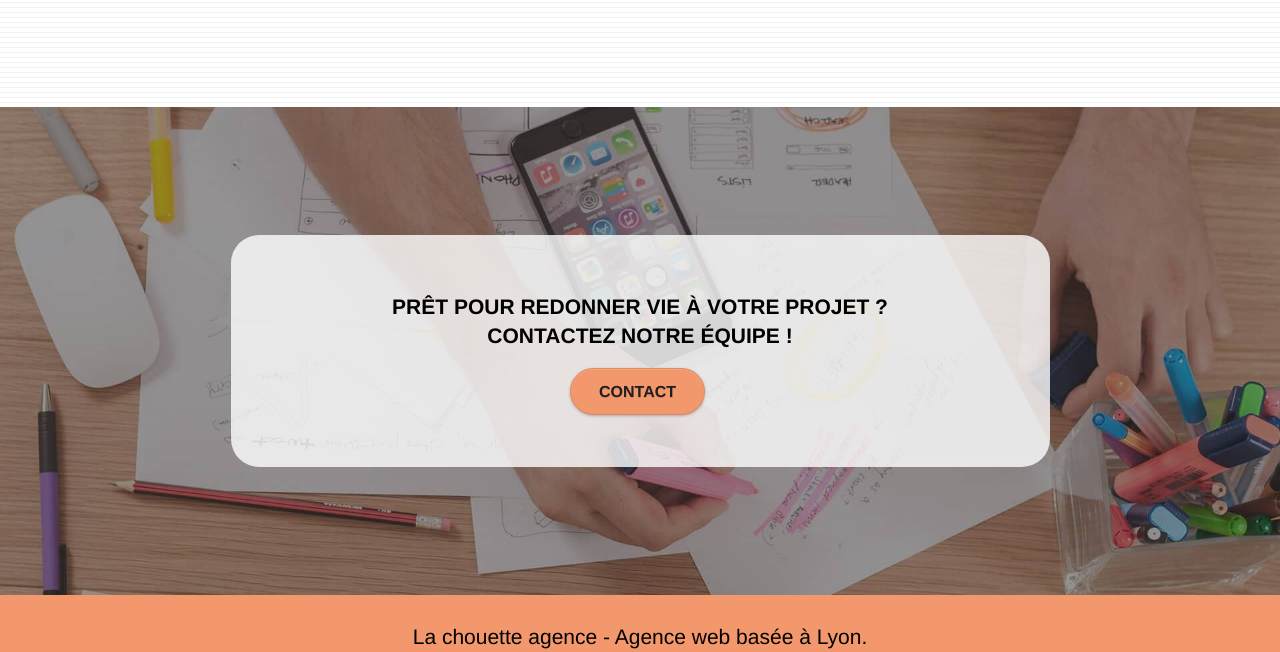
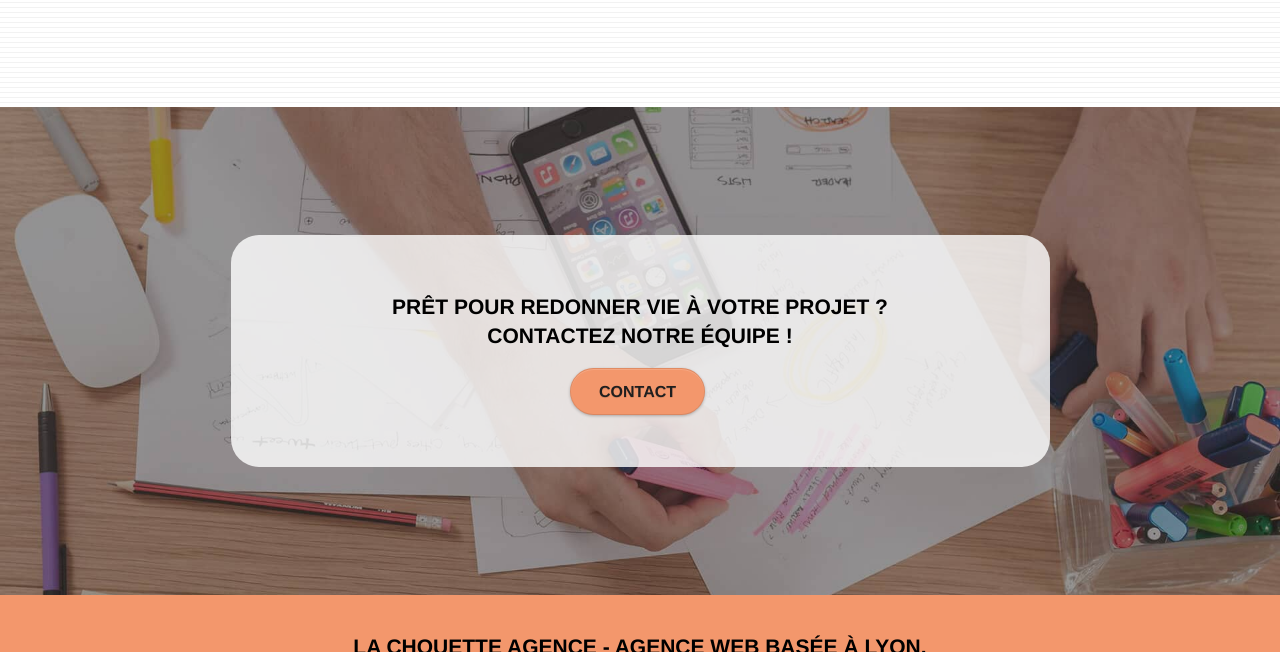
Before and after one commit to clarabernadou/ClaraBernadou_4_09122021, a plain HTML site: page index.html in a window 1280 px wide. Shown: the part 3341-3993 px from the top of the page. Drawn offline with Linux system fonts and the light colour scheme.

Commit message:
End of the project

```diff
--- a/index.html
+++ b/index.html
@@ -236,7 +236,7 @@
 	<div class="container bloc-sm">
 		<div class="row">
 			<div class="col-sm-12 footer-icon">
-				<h4 class="text-center white footer-text">La chouette agence - Agence web basée à Lyon.</h4>
+				<h3 class="text-center white footer-text">La chouette agence - Agence web basée à Lyon.</h3>
 				<div class="row row-no-gutters social">
 					<div class="col-sm-3">
 						<div class="text-center">
```
Also changed, not shown: page2.html (+1 -1 lines).
